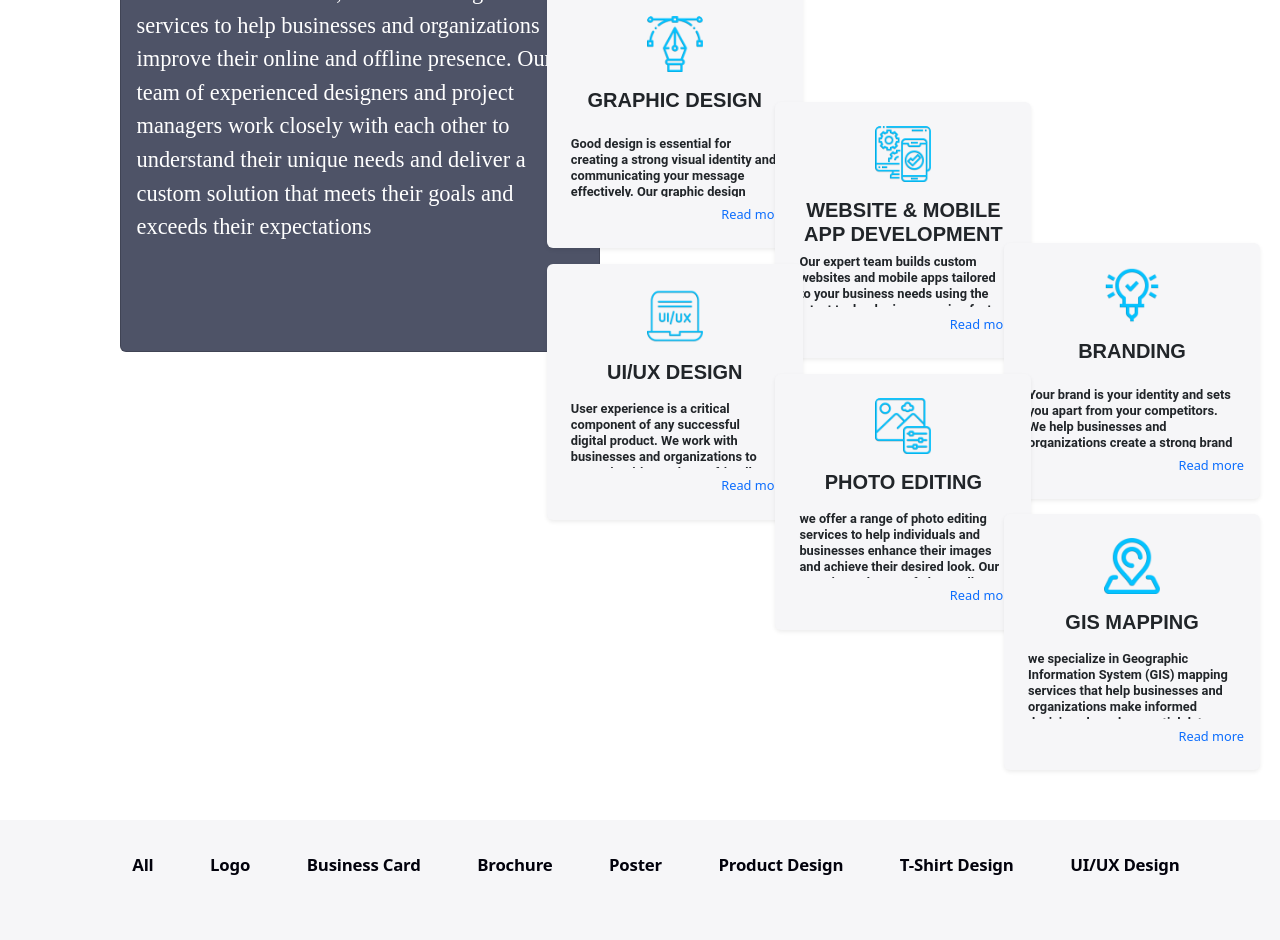
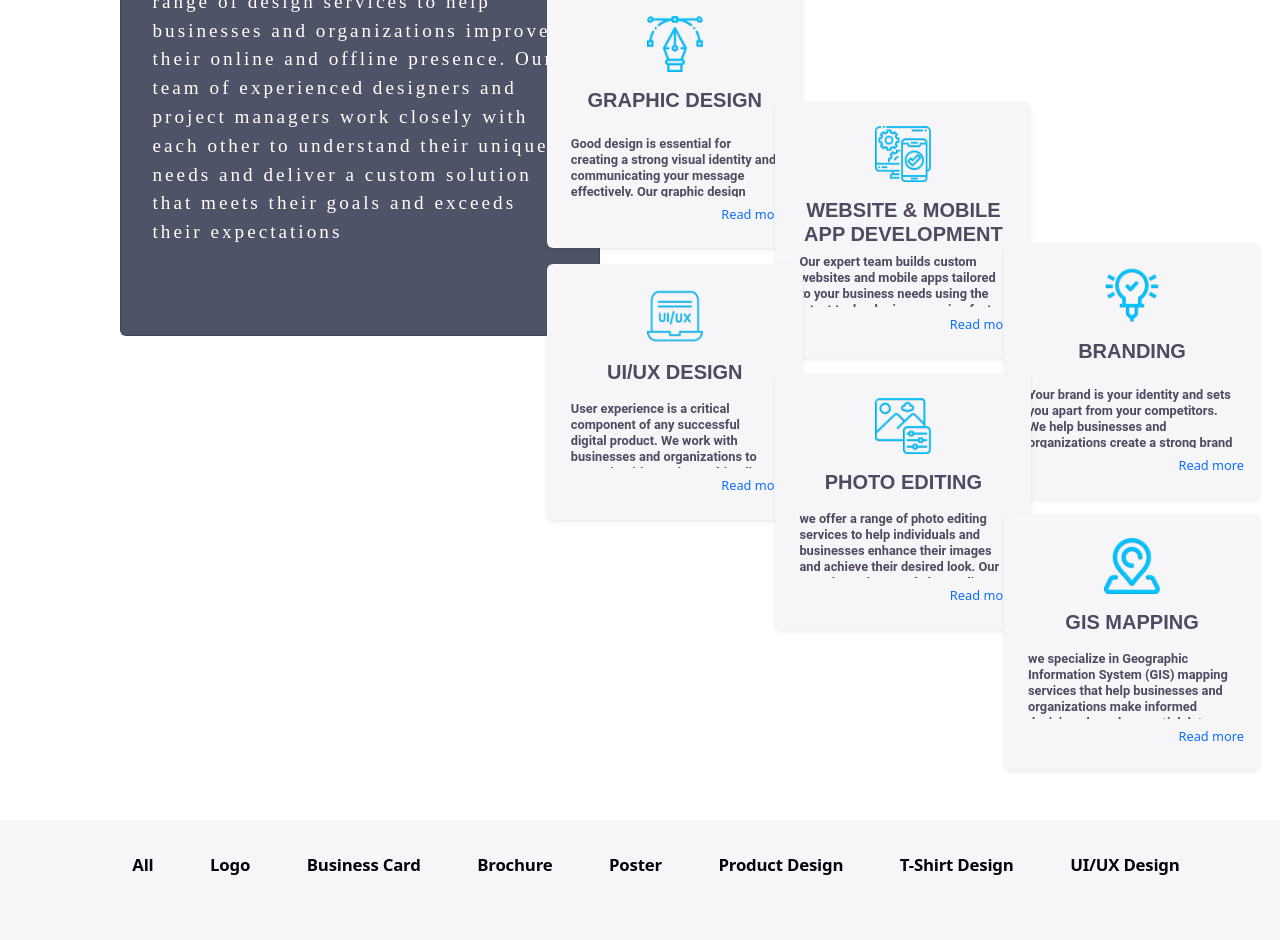
Before and after one commit to AKraja777/AMW, a PHP site: page / in a window 1280 px wide; the page is wider, and only the part inside the window is pictured. Shown: the part 582-1522 px from the top of that part. Run offline with PHP 8.4, Linux system fonts and the light colour scheme.

Commit message:
index.html

```diff
--- a/index.html
+++ b/index.html
@@ -101,7 +101,7 @@
 
                 <div class="card-body">
                   <div class="servicecardcontent">
-                    <h5 class="card-title type-service-name text-dark mb-4 poppins-bold">
+                    <h5 class="card-title type-service-name text-grey mb-4 poppins-bold">
                       GRAPHIC DESIGN
                     </h5>
                     <p class="card-text card-desc text-start px-2 roboto-normal">
@@ -131,7 +131,7 @@
 
                 <div class="card-body">
                   <div class="servicecardcontent">
-                    <h5 class="card-title mx-2 type-service-name text-dark poppins-bold">
+                    <h5 class="card-title mx-2 type-service-name text-gray poppins-bold">
                       WEBSITE & MOBILE APP DEVELOPMENT
                     </h5>
                     <p class="card-text card-desc text-start px-2 roboto-normal">
@@ -165,7 +165,7 @@
 
                 <div class="card-body">
                   <div class="servicecardcontent">
-                    <h5 class="card-title type-service-name text-dark mb-4 poppins-bold">
+                    <h5 class="card-title type-service-name  text-gray mb-4 poppins-bold">
                     BRANDING
                   </h5>
                   <p class="card-text card-desc text-start px-2 roboto-normal">
@@ -197,7 +197,7 @@
 
                 <div class="card-body">
                   <div class="servicecardcontent">
-<h5 class="card-title type-service-name text-dark poppins-bold">
+<h5 class="card-title type-service-name  text-gray poppins-bold">
                     UI/UX DESIGN
                   </h5>
                   <p class="card-text card-desc text-start px-2 roboto-normal">
@@ -227,7 +227,7 @@
 
                 <div class="card-body">
                  <div class="servicecardcontent">
-                    <h5 class="card-title type-service-name text-dark poppins-bold">
+                    <h5 class="card-title type-service-name  text-gray poppins-bold">
                     PHOTO EDITING
                   </h5>
                   <p class="card-text card-desc text-start px-2 roboto-normal">
@@ -264,7 +264,7 @@
 
                 <div class="card-body">
                   <div class="servicecardcontent">
-                    <h5 class="card-title type-service-name text-dark poppins-bold">
+                    <h5 class="card-title type-service-name  text-gray poppins-bold">
                     GIS MAPPING
                   </h5>
                   <p class="card-text card-desc text-start px-2 roboto-normal">
--- a/style.css
+++ b/style.css
@@ -188,10 +188,12 @@ nav ul li a:hover::after {
 }
 .type-service-name {
   font-weight: 700;
+  color:#51495F;
 }
 .card-body .servicecardcontent {
   height: 6.8rem;
   overflow: hidden;
+  color:#51495F;
 }
 .multiple-cards{
   margin-left:-30px;
@@ -214,7 +216,7 @@ nav ul li a:hover::after {
   width:30rem;
   left:4rem;
   height:30rem;
-  top:-12rem;
+  top:-13rem;
 }
 .service-title {
   letter-spacing: 5px;
@@ -224,8 +226,10 @@ nav ul li a:hover::after {
   padding-top:1rem;
 }
 .custom-paragraph{
-  font-size:1.4rem;
+  font-size:1.2rem;
   padding-top:1rem;
+  padding:1rem;
+  letter-spacing: 3px;
 }
 .read-more {
   text-decoration: none;
```
Also changed, not shown: other parts of style.css (+19 -20 lines).
